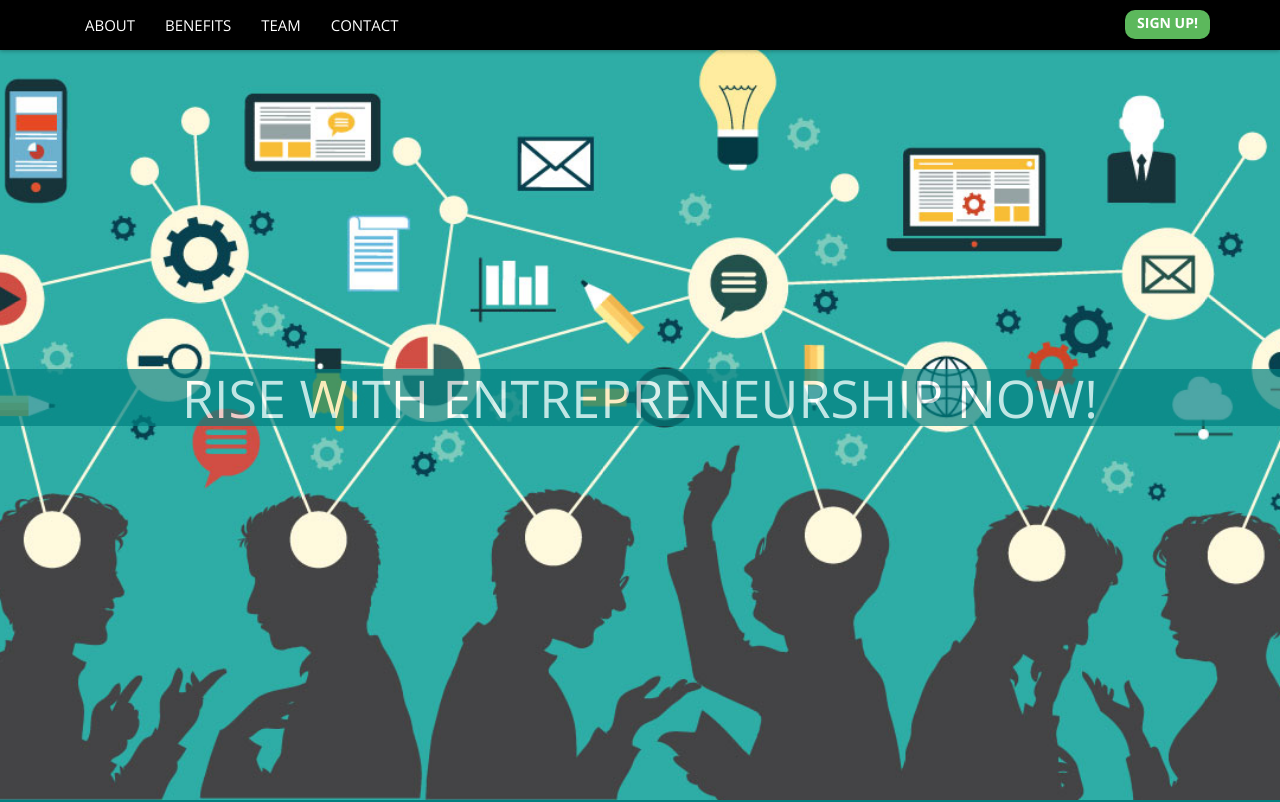
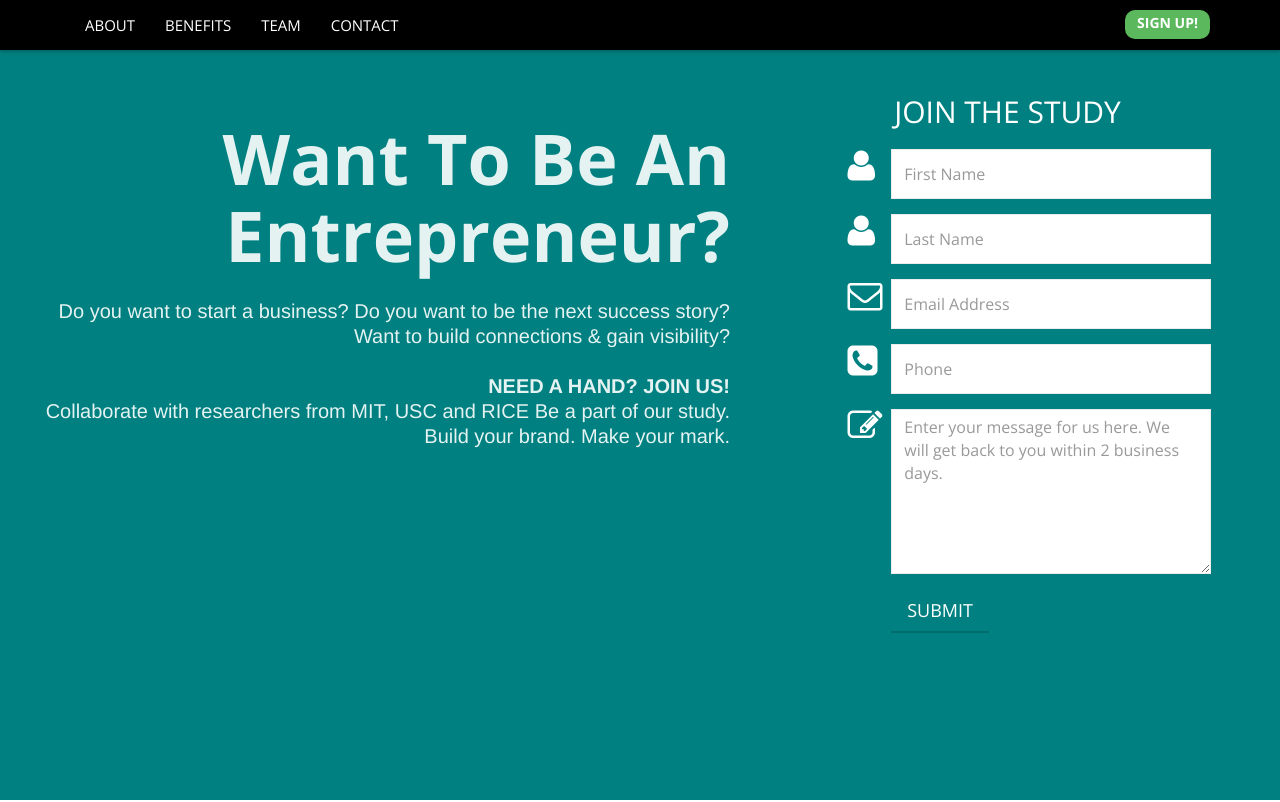
Before and after one commit to E6S/MarketingRA_D1, a plain HTML site: page index.html in a window 1280 px wide. Shown: the top 802 px of the page. Drawn offline with nearby package versions, Linux system fonts and the light colour scheme; some packages are replaced by stand-ins of ours; some icons are missing.

Commit message:
Banner Updated

```diff
--- a/css/main.css
+++ b/css/main.css
@@ -13,14 +13,36 @@
 /* =================================== */
 /*	Basic Style
 /* =================================== */
-
+html {
+    overflow: scroll;
+    overflow-x: hidden;
+}
+::-webkit-scrollbar {
+    width: 0px;  /* Remove scrollbar space */
+    background: transparent;  /* Optional: just make scrollbar invisible */
+}
+/* Optional: show position indicator in red */
+::-webkit-scrollbar-thumb {
+    background: #FF0000;
+}
 body {
     background-color: #fff;
     font-family: 'Open Sans', sans-serif;
     line-height: 24px;
     font-size: 16px;
     color: #818181;
+
 }
+*,
+*:after,
+*:before {
+    -webkit-box-sizing: border-box;
+    -moz-box-sizing: border-box;
+    box-sizing: border-box;
+    padding: 0;
+    margin: 0;
+}
+
 
 figure, p, address {
     margin: 0;
@@ -69,6 +91,12 @@ main > section {
     box-shadow: 0 -2px 0 rgba(0, 0, 0, 0.15) inset;
     padding: 15px 55px;
     color: #fff;
+}
+
+.btn-white {
+    background-color: teal;
+    box-shadow: 0 -2px 0 rgba(0, 0, 0, 0.15) inset;
+    color: white
 }
 
 .btn-border {
@@ -186,6 +214,9 @@ main > section {
     bottom: 0;
     position: absolute;
     width: 115px;
+    margin:auto;
+    left:0;
+    right:0;
 }
 
 .sec-title.white h2:after {
@@ -314,6 +345,7 @@ h1.navbar-brand {
 
 .sl-slider-wrapper {
     width: 100%;
+    height:664px;
     margin: 0 auto;
     position: relative;
     overflow: hidden;
@@ -341,8 +373,23 @@ h1.navbar-brand {
     z-index: 1;
 }
 
+.sl-content-slice {
+    overflow: hidden;
+    position: absolute;
+    -webkit-box-sizing: content-box;
+    -moz-box-sizing: content-box;
+    box-sizing: content-box;
+    background: #fff;
+    -webkit-backface-visibility: hidden;
+    -moz-backface-visibility: hidden;
+    -o-backface-visibility: hidden;
+    -ms-backface-visibility: hidden;
+    backface-visibility: hidden;
+    opacity : 1;
+}
+
 .slide-caption {
-    color: #fff;
+    color: black;
     display: table;
     height: 100%;
     left: 0;
@@ -357,18 +404,29 @@ h1.navbar-brand {
 .slide-caption .caption-content {
     vertical-align: middle;
     display: table-cell;
-    opacity: 70%;
+    opacity: 90%;
+    padding-bottom:30px;
+}
+.mrg-btm{margin-bottom:20px;}
+.header {
+    color: #fff;
+    font-size: 30px;
+    font-weight: 400;
+    margin-bottom: 25px;
+    text-transform: uppercase;
+}
 
+.bigicon {
+    font-size: 35px;
+    color: white;
 }
 
 .caption-content h2 {
-    color: #fff;
-    font-size: 52px;
-    font-weight: 400;
+    color: white;
+    font-size: 70px;
+    font-weight: 900;
     margin-bottom: 25px;
-    text-transform: uppercase;
-    background-color: teal;
-    opacity: 70%;
+    text-transform: none;
 }
 
 .caption-content > span {
@@ -379,26 +437,11 @@ h1.navbar-brand {
 }
 
 .caption-content p {
-    font-size: 29px;
+    font-size: 20px;
+    color: #FFFFFF;
     margin-bottom: 65px;
 }
 
-/* The duplicate parts/slices */
-
-.sl-content-slice {
-    overflow: hidden;
-    position: absolute;
-    -webkit-box-sizing: content-box;
-    -moz-box-sizing: content-box;
-    box-sizing: content-box;
-    background: #fff;
-    -webkit-backface-visibility: hidden;
-    -moz-backface-visibility: hidden;
-    -o-backface-visibility: hidden;
-    -ms-backface-visibility: hidden;
-    backface-visibility: hidden;
-    opacity : 1;
-}
 
 /* Horizontal slice */
 
@@ -456,6 +499,16 @@ h1.navbar-brand {
     width: 100%;
     height: 100%;
 }
+
+/* Default styles for background colors */
+.sl-slide-horizontal .sl-slide-inner {
+    background: #ddd;
+}
+
+.sl-slide-vertical .sl-slide-inner {
+    background: #ccc;
+}
+
 
 /* Default styles for background colors
 
@@ -516,12 +569,12 @@ h1.navbar-brand {
 ==================================================================*/
 
 #about {
-    background-color: teal;
-    color: #fff;
+    background-color: white;
+    color: black;
 }
 
 #about h3 {
-    color: #fff;
+    color: black;
     margin: 0 0 35px;
     text-transform: uppercase;
 }
@@ -538,6 +591,7 @@ h1.navbar-brand {
 }
 
 #about .message-body {
+    color: black;
     font-size: 13px;
     line-height: 20px;
     margin-bottom: 70px;
@@ -895,6 +949,11 @@ ul.external li a:hover {
     color: #fff;
 }
 
+/*=================================================================
+    Benefits
+==================================================================*/
+
+.service-item{margin-bottom:30px; margin-top: 20px;}
 
 /*=================================================================
 	Price
@@ -954,7 +1013,6 @@ ul.external li a:hover {
 .input-field {
     margin-bottom: 10px;
 }
-
 .form-control {
     border: 1px solid #ececec;
     border-radius: 0;
@@ -1181,6 +1239,7 @@ textarea.form-control {
 
 /* about */
     .recent-works {
+        color: black;
         margin-bottom: 50px;
     }
 
@@ -1227,18 +1286,22 @@ textarea.form-control {
     body {
         font-size: 14px;
     }
-
+    .mrg-btm{margin-bottom:80px;}
+    .btn-center{text-align: center;}
     .parallax {
         background-position: centet tip !important;
     }
 
+    .sl-slider-wrapper {
+        height: 500px;
+    }
     .sec-title h2 {
         font-size: 25px;
     }
 
-    .sec-title h2:after {
+    /*.sec-title h2:after {
         left: 30%;
-    }
+    }*/
 
 /*navigation*/
     .navbar-inverse .navbar-toggle {
@@ -1271,6 +1334,7 @@ textarea.form-control {
 
 /* about */
     .recent-works {
+        color: black;
         margin-bottom: 85px;
     }
 
@@ -1370,9 +1434,9 @@ textarea.form-control {
 
 @media only screen and (min-width: 480px) and (max-width: 767px) {
 
-    .sec-title h2:after {
+    /*.sec-title h2:after {
         left: 38%;
-    }
+    }*/
 
 /* home slider */
     .caption-content h2 {
@@ -1390,6 +1454,7 @@ textarea.form-control {
 /*about*/
 
     #about .welcome-block h3 {
+        background: white;
         margin: 0 0 35px;
     }
 
--- a/css/slit-slider.css
+++ b/css/slit-slider.css
@@ -1,14 +1,14 @@
-.sl-slide, .sl-slides-wrapper, .sl-slide-inner {
+/*.sl-slide, .sl-slides-wrapper, .sl-slide-inner {
 	position: absolute;
 	width: 100%;
 	height: 100%;
 	top: 0;
 	left: 0;
-}
+}*/
 
 .sl-slider-wrapper {
 	width: 100%;
-	height: 90%;
+	height: 100%;
 	overflow: hidden;
 	position: relative;
 }
@@ -16,11 +16,18 @@
 
 
 .bg-img {
+	-webkit-box-sizing: content-box;
+	-moz-box-sizing: content-box;
+	box-sizing: content-box;
+	position: absolute;
+	/*top: -200px;
+	left: -200px;*/
+	width: 100%;
+	height: 100%;
+	-webkit-background-size: cover;
+	-moz-background-size: cover;
+	background-size: cover;
 	background-position: center center;
-	background-repeat: no-repeat;
-	background-size: cover;
-	height: 100%;
-	width: 100%;
 }
 
 /* Custom navigation arrows */
@@ -155,7 +162,7 @@
 }
 
 .bg-img-1 {
-	background-image: url(../img/slider/banner_1.jpg);
+	background:teal;
 
 
 }
--- a/index.html
+++ b/index.html
@@ -41,11 +41,11 @@
 	<!-- bootstrap.min -->
 	<link rel="stylesheet" href="css/owl.carousel.css">
 	<!-- bootstrap.min -->
-        <link rel="stylesheet" href="css/slit-slider.css">
 	<!-- bootstrap.min -->
 	<link rel="stylesheet" href="css/animate.css">
 	<!-- Main Stylesheet -->
 	<link rel="stylesheet" href="css/main.css">
+	<link rel="stylesheet" href="css/slit-slider.css">
 
 	<!-- Modernizer Script for old Browsers -->
 	<script src="js/modernizr-2.6.2.min.js"></script>
@@ -111,17 +111,73 @@
 				<div class="sl-slide" data-orientation="horizontal" data-slice1-rotation="-25" data-slice2-rotation="-25" data-slice1-scale="2" data-slice2-scale="2">
 					<div class="bg-img bg-img-1"></div>
 					<div class="slide-caption">
+						<div class="row" style="margin:100px 10px 0px 10px">
+							<div class="col-md-7 col-lg-7 col-sm-12 col-xs-12">
 								<div class="caption-content">
-                                <h2 class="animated fadeInDown">RISE WITH ENTREPRENEURSHIP NOW!</h2>
+									<h2 class="animated fadeInDown" style="text-align: right">Want To Be An Entrepreneur?</h2>
+									<p style="text-align: right;font-family: 'Helvetica Neue'"> Do you want to start a business? Do you want to be the next success story? Want to build connections & gain visibility?
+										<br><br><b>NEED A HAND? JOIN US! </b><br>
+										Collaborate with researchers from MIT, USC and RICE
+										Be a part of our study. Build your brand. Make your mark.
+									</p>
 								</div>
+							</div>
+							<div class="col-md-5 col-lg-5 col-sm-12 col-xs-12 mrg-btm" style="border-left: white 1px" >
+								<form class="form-horizontal" method="post" >
+									<fieldset>
+										<legend class="text-center header" style="color: white;border:none;	">Join the study</legend>
+										<div class="form-group">
+											<span class="col-md-1 col-md-offset-2 text-center"><i class="fa fa-user bigicon"></i></span>
+											<div class="col-md-8">
+												<input id="fname" name="name" type="text" placeholder="First Name" class="form-control">
+											</div>
+										</div>
+										<div class="form-group">
+											<span class="col-md-1 col-md-offset-2 text-center"><i class="fa fa-user bigicon"></i></span>
+											<div class="col-md-8">
+												<input id="lname" name="name" type="text" placeholder="Last Name" class="form-control">
+											</div>
+										</div>
+
+										<div class="form-group">
+											<span class="col-md-1 col-md-offset-2 text-center"><i class="fa fa-envelope-o bigicon"></i></span>
+											<div class="col-md-8">
+												<input id="email" name="email" type="text" placeholder="Email Address" class="form-control">
+											</div>
+										</div>
+
+										<div class="form-group">
+											<span class="col-md-1 col-md-offset-2 text-center"><i class="fa fa-phone-square bigicon"></i></span>
+											<div class="col-md-8">
+												<input id="phone" name="phone" type="text" placeholder="Phone" class="form-control">
+											</div>
+										</div>
+
+										<div class="form-group">
+											<span class="col-md-1 col-md-offset-2 text-center"><i class="fa fa-pencil-square-o bigicon"></i></span>
+											<div class="col-md-8">
+												<textarea class="form-control" id="message" name="message" placeholder="Enter your message for us here. We will get back to you within 2 business days." rows="7"></textarea>
+											</div>
+										</div>
+
+										<div class="form-group">
+											<span class="col-md-1 col-md-offset-2"> </span>
+											<div class="col-md-8 text-left">
+												<div class="btn-center">
+													<button type="submit" class="btn btn-white btn-lg ">Submit</button>
+												</div>
+											</div>
+										</div>
+									</fieldset>
+								</form>
+							</div>
+						</div>
+
 					</div>
 				</div>
 			</div>
 			<nav id="nav-arrows" class="nav-arrows hidden-xs hidden-sm visible-md visible-lg">
-
 			</nav>
-
-
 			<nav id="nav-dots" class="nav-dots visible-xs visible-sm hidden-md hidden-lg">
 				<span class="nav-dot-current"></span>
 				<span></span>
@@ -216,7 +272,7 @@
 	<section id="testimonials" class="parallax">
 		<div class="overlay">
 			<div class="container">
-						<div class="row">
+				<!-- <div class="row"> -->
 
 					<div class="sec-title text-center white wow animated fadeInDown">
 						<h2>Team</h2>
@@ -291,7 +347,7 @@
 						</div>
 					</div>
 
-						</div>
+				<!-- </div> -->
 			</div>
 		</div>
 	</section>
@@ -343,7 +399,7 @@
 						<div class="input-field">
 							<textarea name="message" class="form-control" placeholder="Messages..."></textarea>
 						</div>
-						       	<button type="submit" id="submit" class="btn btn-blue btn-effect">Send</button>
+						<button type="submit" id="submit" class="btn btn-white btn-effect">Send</button>
 					</form>
 				</div>
 
@@ -364,8 +420,8 @@
 
 <footer id="footer">
 	<div class="container">
-				<div class="row text-center">
-					<div class="footer-content">
+		<!-- <div class="row text-center"> -->
+			<div class="footer-content text-center">
 				<div class="wow animated fadeInDown">
 					<p>newsletter signup</p>
 
@@ -390,7 +446,7 @@
 
 
 			</div>
-				</div>
+		<!-- </div> -->
 	</div>
 </footer>
 
@@ -411,8 +467,8 @@
 <!-- jquery easing -->
 <script src="js/jquery.easing.min.js"></script>
 <!-- Fullscreen slider -->
+<script src="js/jquery.ba-cond.min.js"></script>
 <script src="js/jquery.slitslider.js"></script>
-        <script src="js/jquery.ba-cond.min.js"></script>
 <!-- onscroll animation -->
 <script src="js/wow.min.js"></script>
 <!-- Custom Functions -->
```
Also changed, not shown: thankyou.html (line endings or trailing spaces). Lines whose indentation alone changed are shown as unchanged.
